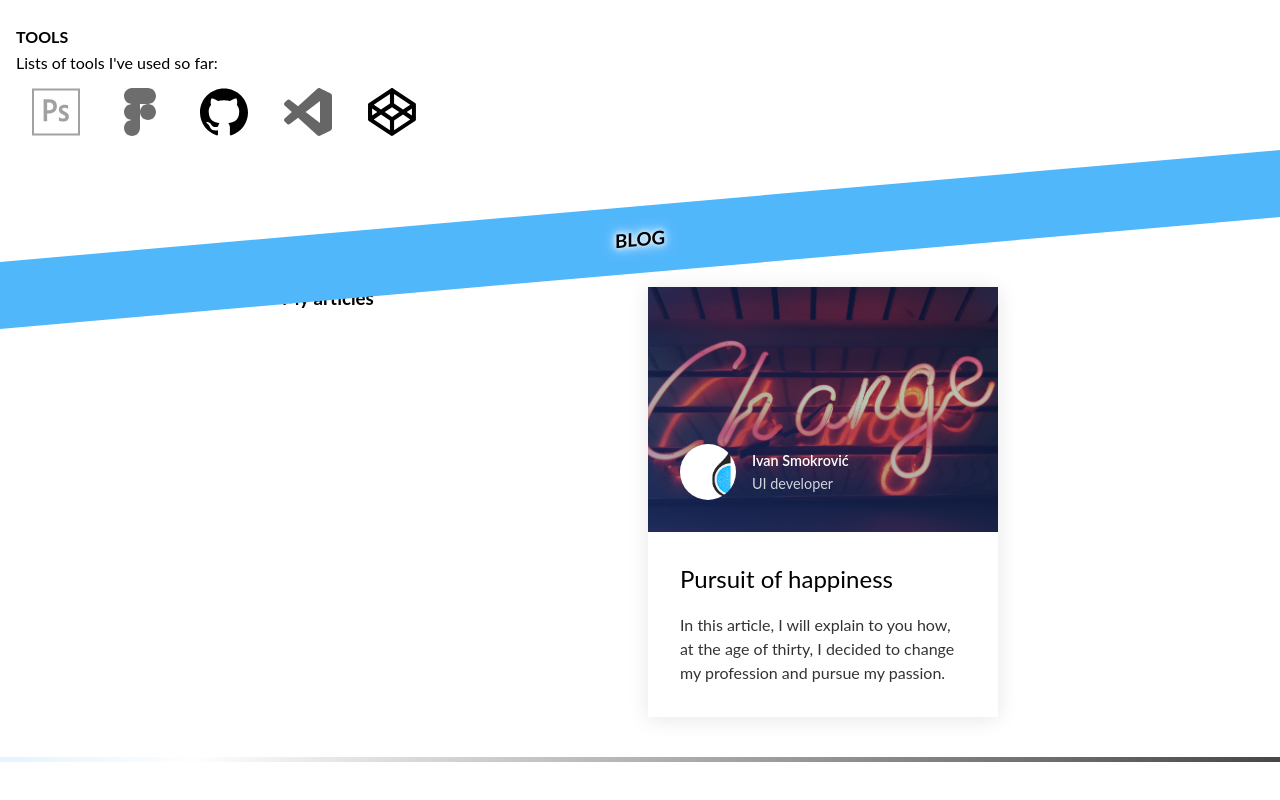
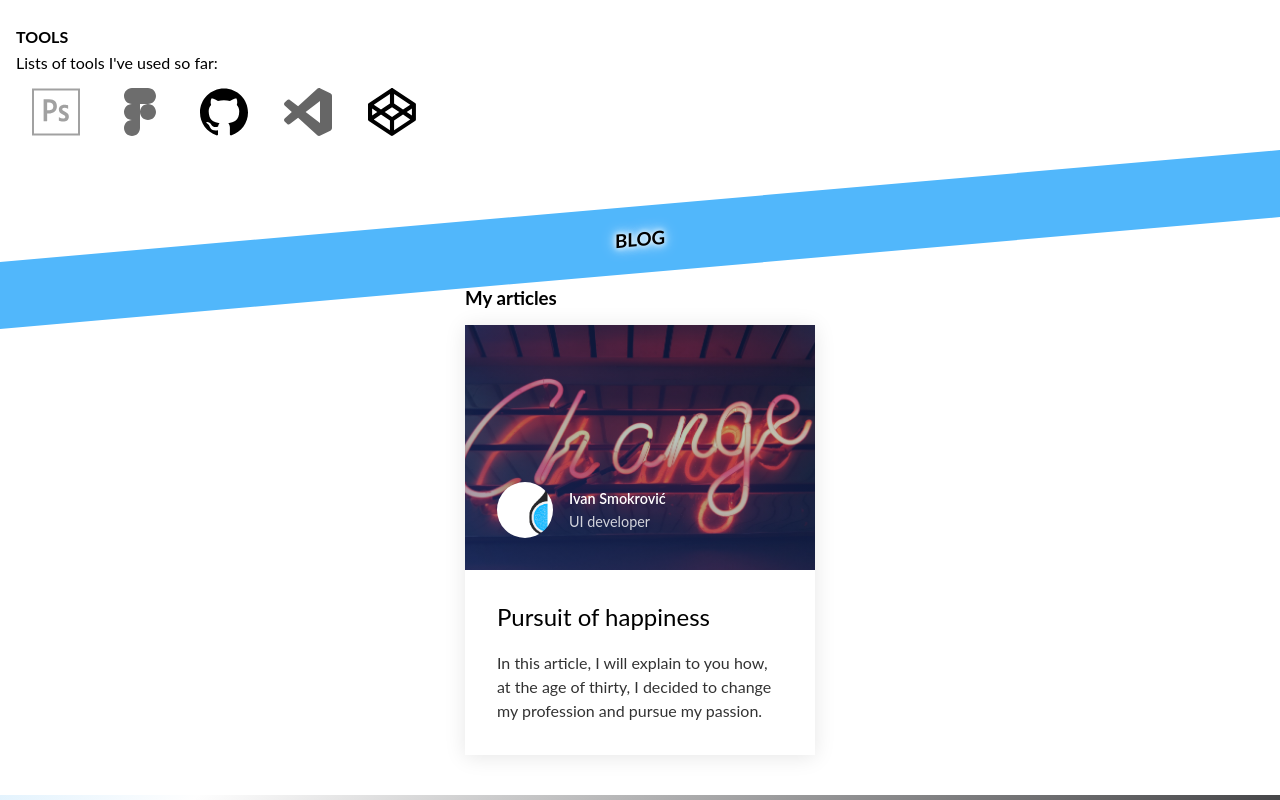
Before and after one commit to Smokra/Smodev1, a website: page src/html/index.html in a window 1280 px wide. Shown: the part 930-1730 px from the top of the page. Before the commit the page ends 1692 px from the top, so only its background shows below. Drawn offline with nearby package versions, Linux system fonts and the light colour scheme; files that its build step writes are made by us from their sources; files whose address does not match are found by name.

Commit message:
Adding Blog section

```diff
--- a/src/css/style.scss
+++ b/src/css/style.scss
@@ -228,7 +228,7 @@ $grad: linear-gradient(90deg, rgba(81, 183, 251, 1) 24%, rgba(200, 228, 241, 1)
 }
 
 .section3-content {
-  max-width: 1280px;
+  //max-width: 1280px;
   margin: 0 auto;
   display: grid;
   grid-gap: 1rem;
```
